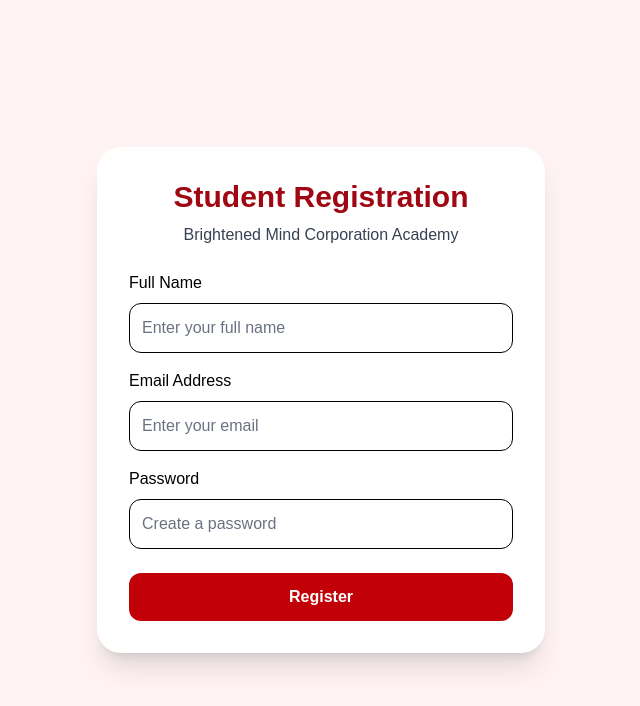
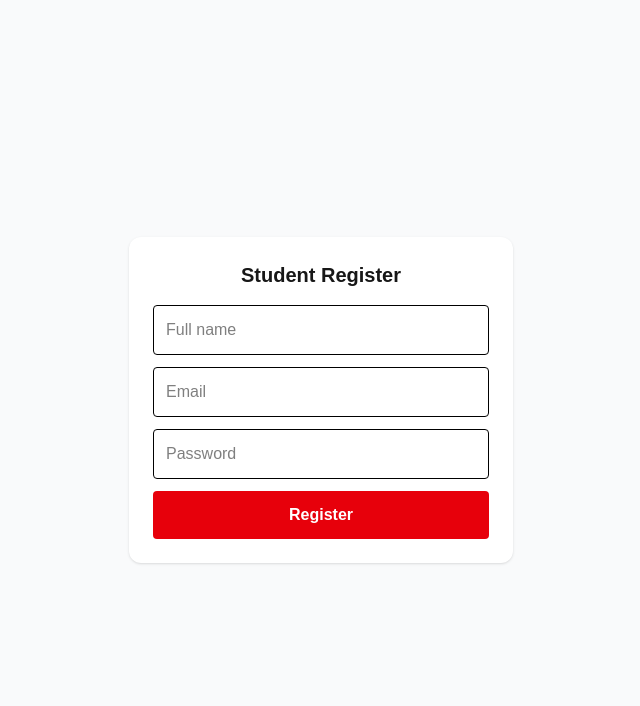
Before and after one commit to brightenedmindcorporation/english-academy, a Next.js app: page /register in a window 1280 px wide. Shown: the top 706 px of the page, without its empty margins (319-959 px from the left). Built offline with nearby package versions, Linux system fonts and the light colour scheme; no server answers.

Commit message:
fix register and firebase auth

```diff
--- a/app/admin/page.tsx
+++ b/app/admin/page.tsx
@@ -2,6 +2,7 @@
 
 import { useEffect, useState } from "react";
 import { db } from "@/lib/firebase";
+export const dynamic = "force-dynamic";
 import {
   collection,
   getDocs,
--- a/app/register/page.tsx
+++ b/app/register/page.tsx
@@ -6,14 +6,22 @@ import { auth, db } from "@/lib/firebase";
 import { doc, setDoc } from "firebase/firestore";
 
 export default function Register() {
+  const [name, setName] = useState("");
   const [email, setEmail] = useState("");
   const [password, setPassword] = useState("");
-  const [name, setName] = useState("");
   const [loading, setLoading] = useState(false);
 
   const handleRegister = async () => {
     try {
       setLoading(true);
+
+      console.log("🚀 START REGISTER");
+
+      if (!name || !email || !password) {
+        alert("Please fill all fields");
+        setLoading(false);
+        return;
+      }
 
       const userCred = await createUserWithEmailAndPassword(
         auth,
@@ -23,13 +31,15 @@ export default function Register() {
 
       const user = userCred.user;
 
+      console.log("✅ USER CREATED:", user.uid);
+
       await setDoc(doc(db, "students", user.uid), {
         uid: user.uid,
         name,
         email,
         level: "Level 1",
+        status: "Pending",
         matricule: "",
-        status: "Pending",
         createdAt: new Date(),
       });
 
@@ -38,67 +48,51 @@ export default function Register() {
       setName("");
       setEmail("");
       setPassword("");
+
     } catch (error: any) {
+      console.error("❌ REGISTER ERROR:", error);
       alert(error.message);
+    } finally {
+      setLoading(false);
     }
-
-    setLoading(false);
   };
 
   return (
-    <main className="min-h-screen bg-red-50 flex items-center justify-center p-6">
-      <div className="bg-white p-8 rounded-3xl shadow-xl w-full max-w-md">
+    <main className="min-h-screen flex items-center justify-center bg-gray-50">
+      <div className="bg-white p-6 rounded-xl shadow w-96">
 
-        <h1 className="text-3xl font-bold text-red-800 text-center mb-2">
-          Student Registration
+        <h1 className="text-xl font-bold mb-4 text-center">
+          Student Register
         </h1>
 
-        <p className="text-center text-gray-700 mb-6">
-          Brightened Mind Corporation Academy
-        </p>
-
-        <label className="block mb-2 font-medium text-black">
-          Full Name
-        </label>
+        <input
+          placeholder="Full name"
+          value={name}
+          onChange={(e) => setName(e.target.value)}
+          className="w-full border p-3 mb-3 rounded text-black"
+        />
 
         <input
-          type="text"
-          placeholder="Enter your full name"
-          className="w-full border rounded-xl p-3 text-black bg-white placeholder-gray-500 mb-4"
-          onChange={(e) => setName(e.target.value)}
-          value={name}
+          placeholder="Email"
+          value={email}
+          onChange={(e) => setEmail(e.target.value)}
+          className="w-full border p-3 mb-3 rounded text-black"
         />
-
-        <label className="block mb-2 font-medium text-black">
-          Email Address
-        </label>
-
-        <input
-          type="email"
-          placeholder="Enter your email"
-          className="w-full border rounded-xl p-3 text-black bg-white placeholder-gray-500 mb-4"
-          onChange={(e) => setEmail(e.target.value)}
-          value={email}
-        />
-
-        <label className="block mb-2 font-medium text-black">
-          Password
-        </label>
 
         <input
           type="password"
-          placeholder="Create a password"
-          className="w-full border rounded-xl p-3 text-black bg-white placeholder-gray-500 mb-6"
+          placeholder="Password"
+          value={password}
           onChange={(e) => setPassword(e.target.value)}
-          value={password}
+          className="w-full border p-3 mb-3 rounded text-black"
         />
 
         <button
           onClick={handleRegister}
           disabled={loading}
-          className="bg-red-700 hover:bg-red-800 text-white w-full p-3 rounded-xl font-semibold"
+          className="w-full bg-red-600 text-white p-3 rounded font-bold"
         >
-          {loading ? "Creating Account..." : "Register"}
+          {loading ? "Creating account..." : "Register"}
         </button>
 
       </div>
```
